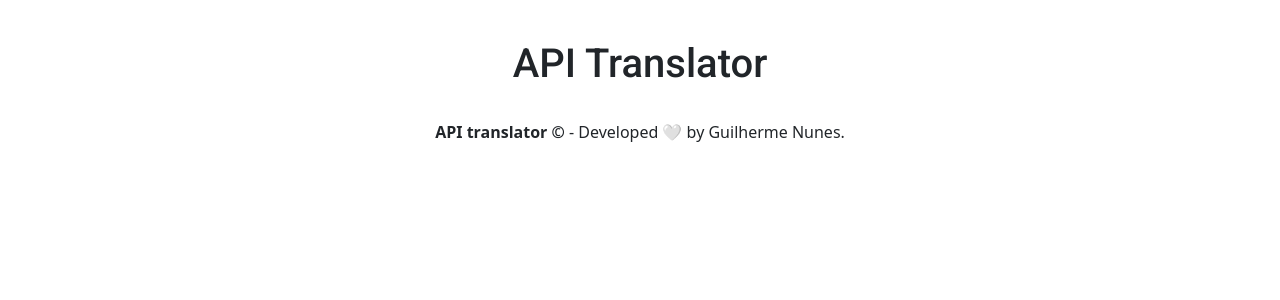
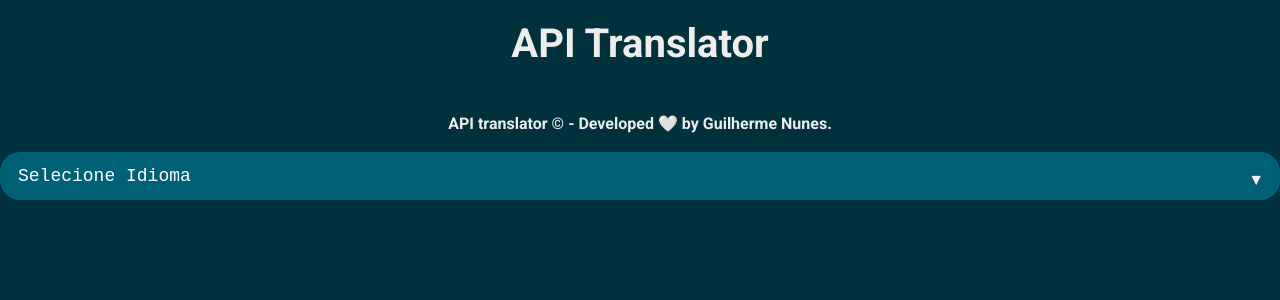
Before and after one commit to gnunesns/api-translator, a React (Vite) app: page / in a window 1280 px wide. Shown: the top 300 px of the page. Built offline with nearby package versions, Linux system fonts and the light colour scheme.

Commit message:
create selectLangue

```diff
--- a/index.html
+++ b/index.html
@@ -10,7 +10,6 @@
     <link rel="preconnect" href="https://fonts.gstatic.com" crossorigin>
     <link rel="preconnect" href="https://fonts.googleapis.com">
     <link rel="preconnect" href="https://fonts.gstatic.com" crossorigin>
-    <link href="https://fonts.googleapis.com/css2?family=Roboto:wght@400;500;700&display=swap" rel="stylesheet">
     <title>API translator</title>
   </head>
   <body>
--- a/src/App.css
+++ b/src/App.css
@@ -1,21 +1,51 @@
-#root {
-  max-width: 1280px;
-  margin: 0 auto;
-  padding: 2rem;
-  text-align: center;
-}
-
-html, body {
-  margin: 0;
-  padding: 0;
-  height: 100%;
-}
 .navbar {
-  background-color: ;
+  padding: 20px;
+  background-color:;
   display: flex;
   justify-content: center;
 }
 
-h1{
-  font-family: 'Roboto', sans-serif;
+
+select {
+  /* Resetar Select */
+  appearance: none;
+  outline: 0;
+  border: 0;
+  box-shadow: none;
+  /* Personalizar */
+  font-size: 18px;
+  font-family: 'Source Code Pro', monospace;
+  flex: 1;
+  padding: 0 1em;
+  color: white;
+  background-color: #006076;
+  cursor: pointer;
 }
+
+select::-ms-expand {
+  display: none;
+}
+
+.selectLangue {
+  position: relative;
+  display: flex;
+  width: 100%;
+  height: 3em;
+  border-radius: 20px;
+  overflow: hidden;
+}
+
+.selectLangue::after {
+  content: '\25BC';
+  position: absolute;
+  top: 0;
+  right: 0;
+  padding: 1em;
+  background-color: #006076;
+  transition: .25s all ease;
+  pointer-events: none;
+}
+
+.selectLangue:hover::after {
+  color: black;
+}
--- a/src/App.jsx
+++ b/src/App.jsx
@@ -1,12 +1,14 @@
 import './App.css'
 import Footer from './components/Footer'
 import NavBar from './components/NavBar'
+import SelectLangue from './components/SelectLangue'
 
  export default function App() {
   return (
     <div className="App">
       <NavBar/>
       <Footer/>
+      <SelectLangue/>
     </div>
   )
 }
--- a/src/components/Footer.jsx
+++ b/src/components/Footer.jsx
@@ -1,6 +1,6 @@
 export default function Footer(){
     return(
-        <footer className="text-center footer navbar-fixed-bottom" >
+        <footer className="text-center footer navbar-fixed-bottom tagLine" >
             <div className="text-center p-3">
                 <b>API translator ©</b> - Developed 🤍 by Guilherme Nunes.
             </div>
--- a/src/components/NavBar.jsx
+++ b/src/components/NavBar.jsx
@@ -1,7 +1,7 @@
 export default function NavBar() {
   return (
     <div className="navbar">
-        <h1 className="text-center"> API Translator </h1>
+        <h1> API Translator </h1>
     </div>
   );
 }
--- /dev/null
+++ b/src/components/SelectLangue.jsx
@@ -0,0 +1,13 @@
+export default function SelectLangue(){
+    return(
+        <div className="selectLangue">
+            <select>
+                <option value="">Selecione Idioma</option>
+                <option value="en">Inglês</option>
+                <option value="es">Espanhol</option>
+                <option value="de">Alemão</option>
+                <option value="fr">Francês</option>
+            </select>
+        </div>
+    );
+}
--- a/src/index.css
+++ b/src/index.css
@@ -0,0 +1,8 @@
+@import url('https://fonts.googleapis.com/css2?family=Roboto:wght@700&display=swap');
+body {
+    margin: 0%;
+    background-color: #00313C;
+    background-repeat: repeat;
+    color: #EDEDED;
+    font-family: 'Roboto', sans-serif;
+}
```
